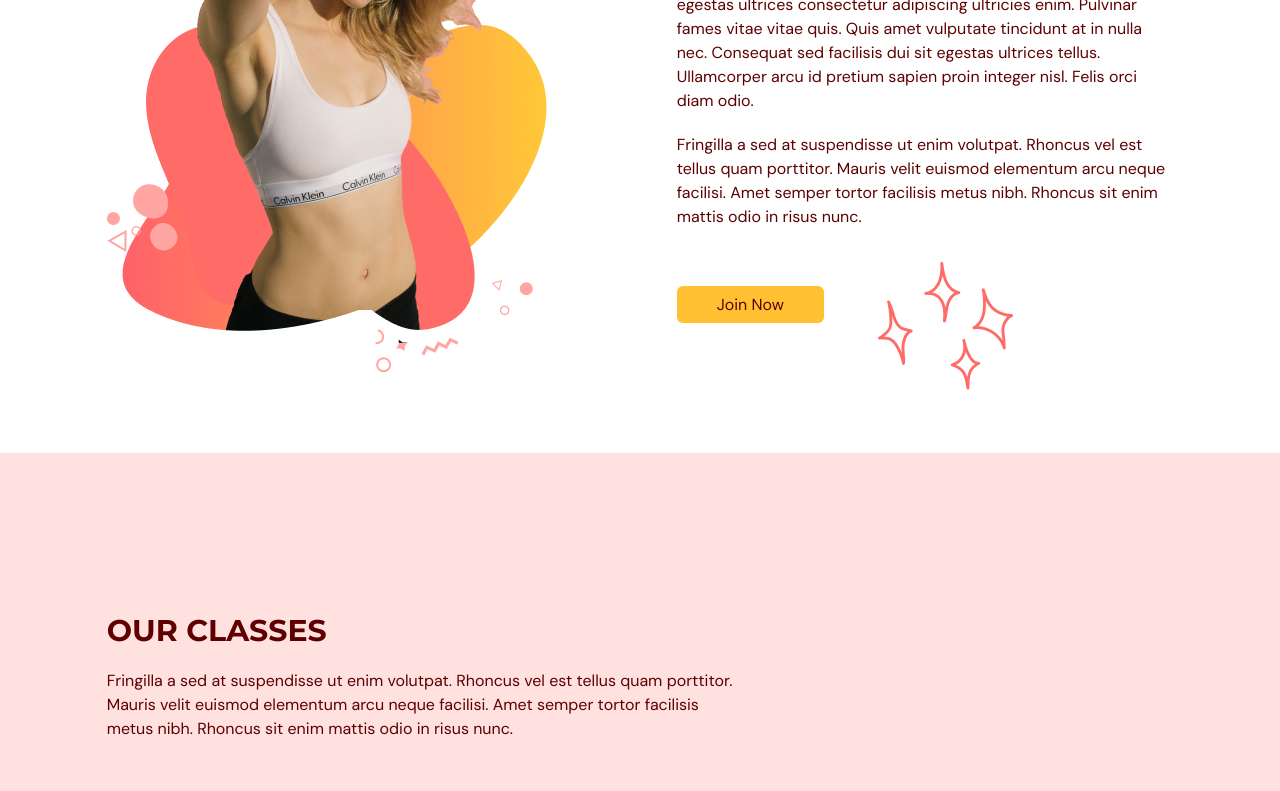
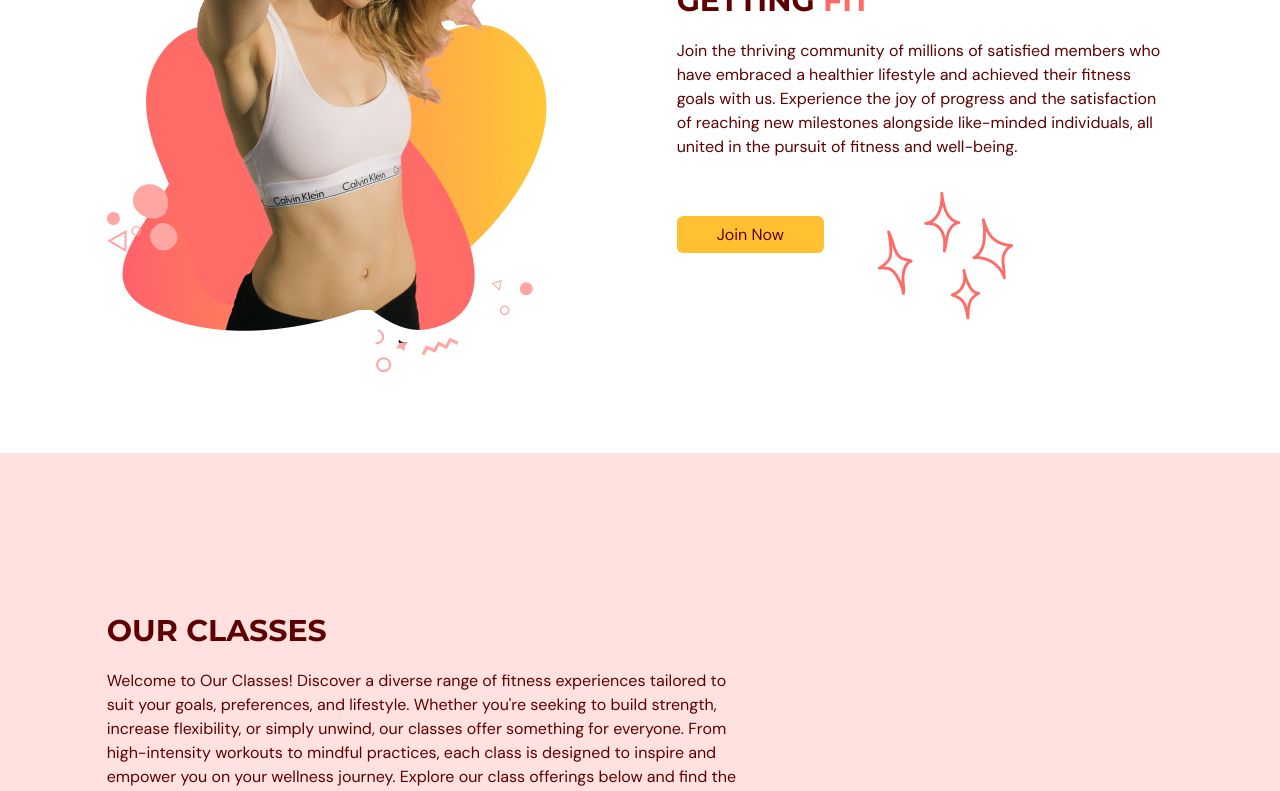
Before and after one commit to MenatallaGomaa/EvoGym, a React (Vite) app: page / in a window 1280 px wide. Shown: the part 1700-2491 px from the top of the page. Built offline with nearby package versions, Linux system fonts and the light colour scheme.

Commit message:
Added new content for class descriptions and updated the section header in the application

```diff
--- a/src/scenes/OurClasses/index.tsx
+++ b/src/scenes/OurClasses/index.tsx
@@ -13,33 +13,37 @@ const classes: Array<ClassType> = [
   {
     name: "Weight Training Classes",
     description:
-      "Lorem ipsum dolor sit amet, consectetur adipiscing elit, sed do eiusmod tempor incididunt ut labore et dolore magna aliqua. Ut enim ad minim veniam, quis nostrud exercitation ullamco laboris nisi ut aliquip ex ea commodo consequat.",
+      "Sculpt your body and build strength with our dynamic Weight Training Classes. Whether you're a beginner or a seasoned lifter, our expert instructors will guide you through effective workouts designed to target every muscle group. From traditional strength exercises to innovative techniques, our classes offer a comprehensive approach to achieving your fitness goals. Join us and experience the transformative power of weight training.",
     image: image1,
   },
   {
     name: "Yoga Classes",
     image: image2,
+    description:
+    "Find your inner balance and tranquility with our rejuvenating Yoga Classes. Led by experienced instructors, our classes cater to all levels, from beginners to advanced practitioners. Immerse yourself in a holistic practice that combines breath work, mindfulness, and physical postures to promote flexibility, strength, and mental clarity. Whether you're looking to relieve stress, increase flexibility, or enhance your overall well-being, our yoga classes offer a sanctuary for self-discovery and personal growth.",
+
   },
   {
     name: "Ab Core Classes",
     description:
-      "Lorem ipsum dolor sit amet, consectetur adipiscing elit, sed do eiusmod tempor incididunt ut labore et dolore magna aliqua. Ut enim ad minim veniam, quis nostrud exercitation ullamco laboris nisi ut aliquip ex ea commodo consequat.",
+      "Strengthen your core and sculpt your abs with our dynamic Ab Core Classes. Designed to target the abdominal muscles from all angles, our classes incorporate a variety of exercises to help you achieve a toned and defined midsection. From crunches and planks to twists and leg raises, our expert trainers will guide you through a series of challenging yet effective workouts to improve core stability, enhance posture, and reduce the risk of back pain.",
     image: image3,
   },
   {
     name: "Adventure Classes",
     description:
-      "Lorem ipsum dolor sit amet, consectetur adipiscing elit, sed do eiusmod tempor incididunt ut labore et dolore magna aliqua. Ut enim ad minim veniam, quis nostrud exercitation ullamco laboris nisi ut aliquip ex ea commodo consequat.",
+      "From rock climbing and obstacle courses to hiking and kayaking, our experienced instructors will lead you through adrenaline-pumping adventures that promise excitement and discovery at every turn. Whether you're seeking an escape from the ordinary or craving an adrenaline rush, our Adventure Classes provide the perfect blend of fitness and fun.",
     image: image4,
   },
   {
     name: "Fitness Classes",
+    description:"Elevate your fitness journey with our dynamic Fitness Classes, meticulously crafted to sculpt your body, boost your endurance, and ignite your passion for movement. Led by expert instructors, our diverse range of fitness classes caters to all levels, from beginners to advanced athletes, ensuring everyone finds their perfect fit.",
     image: image5,
   },
   {
     name: "Training Classes",
     description:
-      "Lorem ipsum dolor sit amet, consectetur adipiscing elit, sed do eiusmod tempor incididunt ut labore et dolore magna aliqua. Ut enim ad minim veniam, quis nostrud exercitation ullamco laboris nisi ut aliquip ex ea commodo consequat.",
+      "Embark on a transformative journey towards your fitness goals with our comprehensive Training Classes, designed to empower you with the knowledge, skills, and motivation needed to reach new heights of strength, agility, and performance. Led by seasoned trainers, our Training Classes offer personalized guidance and tailored workout plans to help you maximize your potential and achieve lasting results.",
     image: image6,
   },
 ];
@@ -68,11 +72,8 @@ const OurClasses = ({ setSelectedPage }: Props) => {
           <div className="md:w-3/5">
             <HText>OUR CLASSES</HText>
             <p className="py-5">
-              Fringilla a sed at suspendisse ut enim volutpat. Rhoncus vel est
-              tellus quam porttitor. Mauris velit euismod elementum arcu neque
-              facilisi. Amet semper tortor facilisis metus nibh. Rhoncus sit
-              enim mattis odio in risus nunc.
-            </p>
+            Welcome to Our Classes! Discover a diverse range of fitness experiences tailored to suit your goals, preferences, and lifestyle. Whether you're seeking to build strength, increase flexibility, or simply unwind, our classes offer something for everyone. From high-intensity workouts to mindful practices, each class is designed to inspire and empower you on your wellness journey. Explore our class offerings below and find the perfect fit for your fitness journey. Let's embark on this transformative adventure together and unleash your full potential!
+</p>
           </div>
         </motion.div>
         <div className="mt-10 h-[353px] w-full overflow-x-auto overflow-y-hidden">
--- a/src/scenes/beneifits/index.tsx
+++ b/src/scenes/beneifits/index.tsx
@@ -131,19 +131,8 @@ const Benefits = ({ setSelectedPage }: Props) => {
               }}
             >
               <p className="my-5">
-                Nascetur aenean massa auctor tincidunt. Iaculis potenti amet
-                egestas ultrices consectetur adipiscing ultricies enim. Pulvinar
-                fames vitae vitae quis. Quis amet vulputate tincidunt at in
-                nulla nec. Consequat sed facilisis dui sit egestas ultrices
-                tellus. Ullamcorper arcu id pretium sapien proin integer nisl.
-                Felis orci diam odio.
-              </p>
-              <p className="mb-5">
-                Fringilla a sed at suspendisse ut enim volutpat. Rhoncus vel est
-                tellus quam porttitor. Mauris velit euismod elementum arcu neque
-                facilisi. Amet semper tortor facilisis metus nibh. Rhoncus sit
-                enim mattis odio in risus nunc.
-              </p>
+              Join the thriving community of millions of satisfied members who have embraced a healthier lifestyle and achieved their fitness goals with us. Experience the joy of progress and the satisfaction of reaching new milestones alongside like-minded individuals, all united in the pursuit of fitness and well-being.
+</p>
             </motion.div>
 
             {/* BUTTON */}
```
